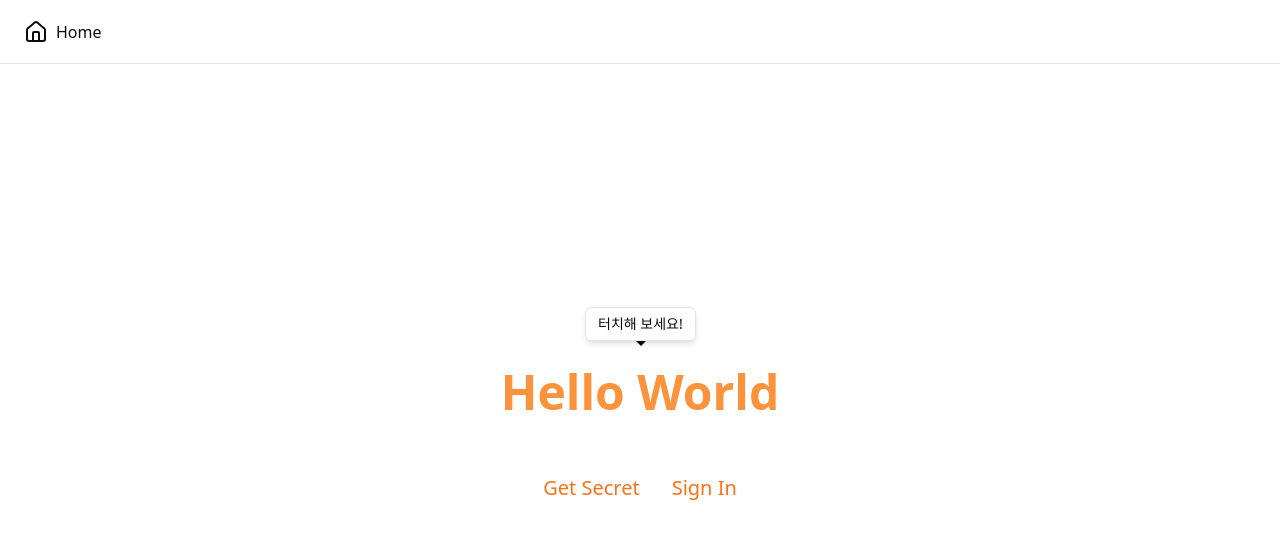
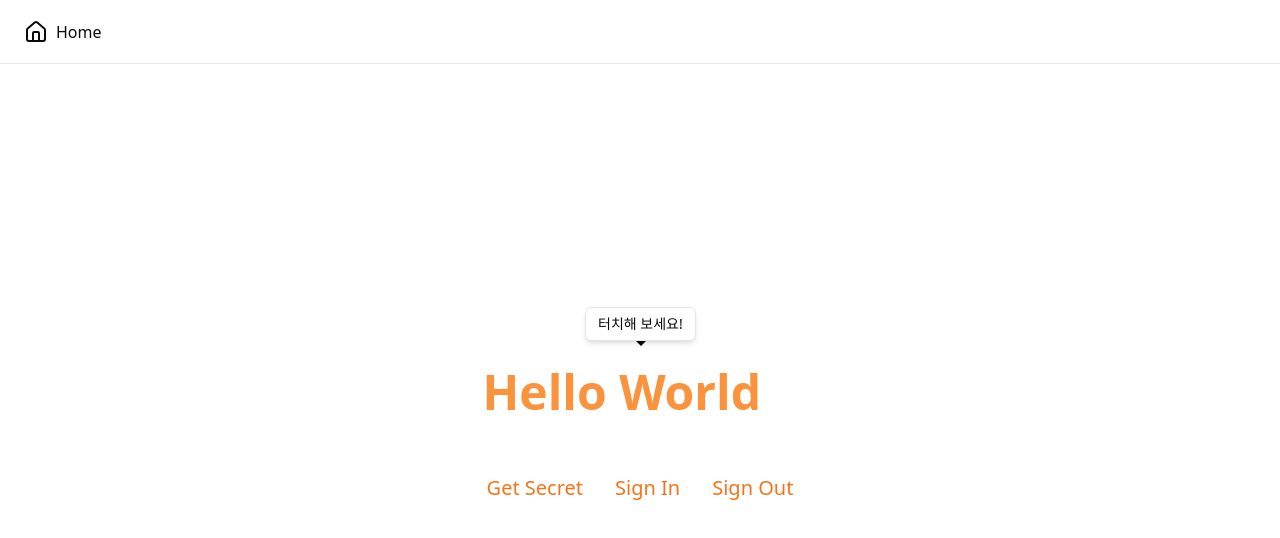
Before and after one commit to githong-kr/jblog-example, a Next.js app: page / in a window 1280 px wide. Shown: the top 538 px of the page. Built offline with nearby package versions, Linux system fonts and the light colour scheme.

Commit message:
add sign out

```diff
--- /dev/null
+++ b/src/app/api/signout/route.ts
@@ -0,0 +1,12 @@
+import { NextResponse } from 'next/server'
+
+export async function GET() {
+  const response = NextResponse.json({ success: true })
+
+  response.cookies.set('auth-token', '', {
+    path: '/',
+    expires: new Date(0),
+  })
+
+  return response
+}
--- a/src/app/page.tsx
+++ b/src/app/page.tsx
@@ -8,10 +8,12 @@ import {
 } from '@/components/ui/tooltip'
 import { TooltipArrow, TooltipTrigger } from '@radix-ui/react-tooltip'
 import Link from 'next/link'
+import { useRouter } from 'next/navigation'
 import { useState } from 'react'
 
 export default function Home() {
   const [isHovered, setIsHovered] = useState(true)
+  const router = useRouter()
 
   const handleMouseEnter = () => {
     setIsHovered(false)
@@ -20,6 +22,18 @@ export default function Home() {
   const handleMouseLeave = () => {
     setIsHovered(true)
   }
+
+  const handleSignOut = () => {
+    const signout = async () => {
+      await fetch('/api/signout', {
+        headers: {
+          'Content-Type': 'application/json',
+        },
+      })
+    }
+    signout()
+  }
+
   return (
     <div className="flex flex-col space-y-10">
       <TooltipProvider>
@@ -57,6 +71,13 @@ export default function Home() {
             Sign In
           </Link>
         </Button>
+        <Button
+          variant={'link'}
+          className="text-xl"
+          onClick={handleSignOut}
+        >
+          Sign Out
+        </Button>
       </div>
     </div>
   )
```
